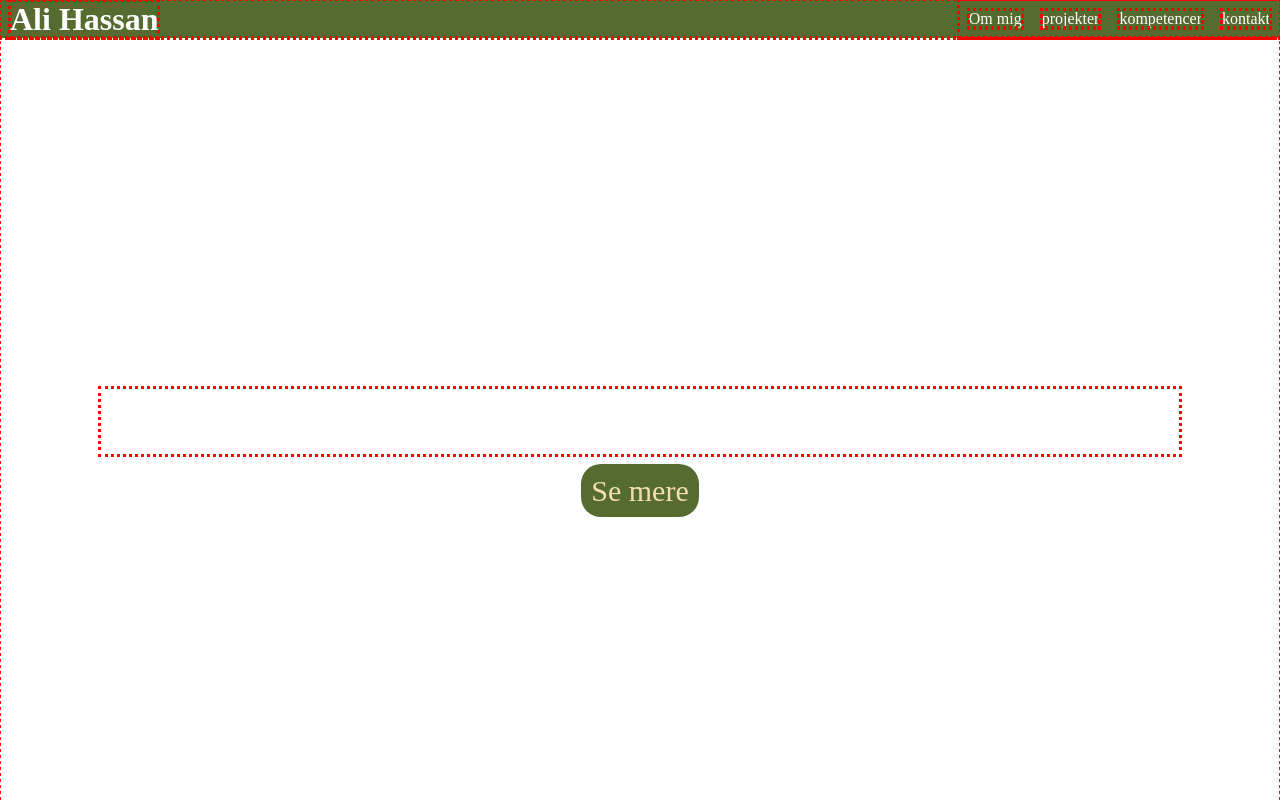
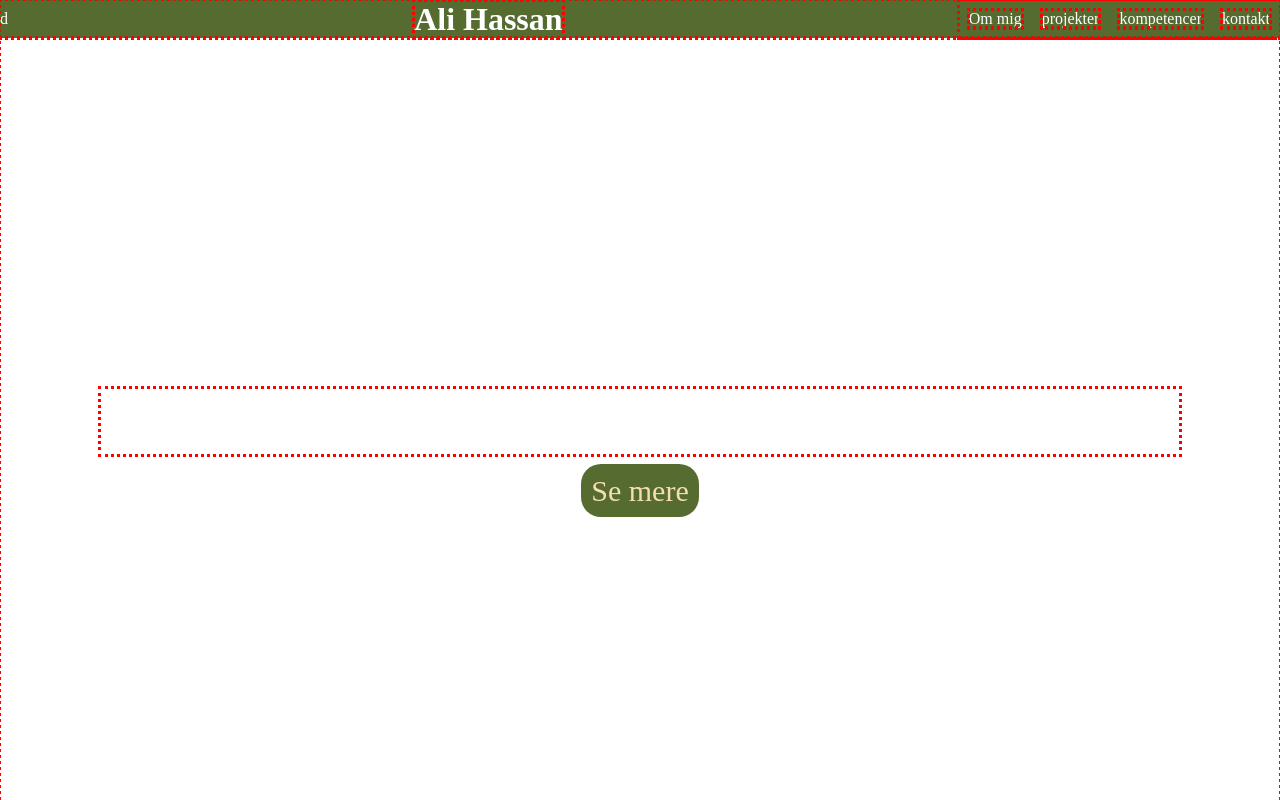
Before and after one commit to Aliihassan20003/portfolio, a plain HTML site: page index.html in a window 1280 px wide. Shown: the top 800 px of the page. Drawn offline with Linux system fonts and the light colour scheme.

Commit message:
hjemmesided

```diff
--- a/index.html
+++ b/index.html
@@ -6,7 +6,7 @@
     <meta name="viewport" content="width=device-width, initial-scale=1">
     <title>Alis portefolje</title>
 </head>
-<header>
+<header>d
     <h1> Ali Hassan</h1>
     <ul>
         <li><a href="#om-mig">Om mig</a></li>
```
